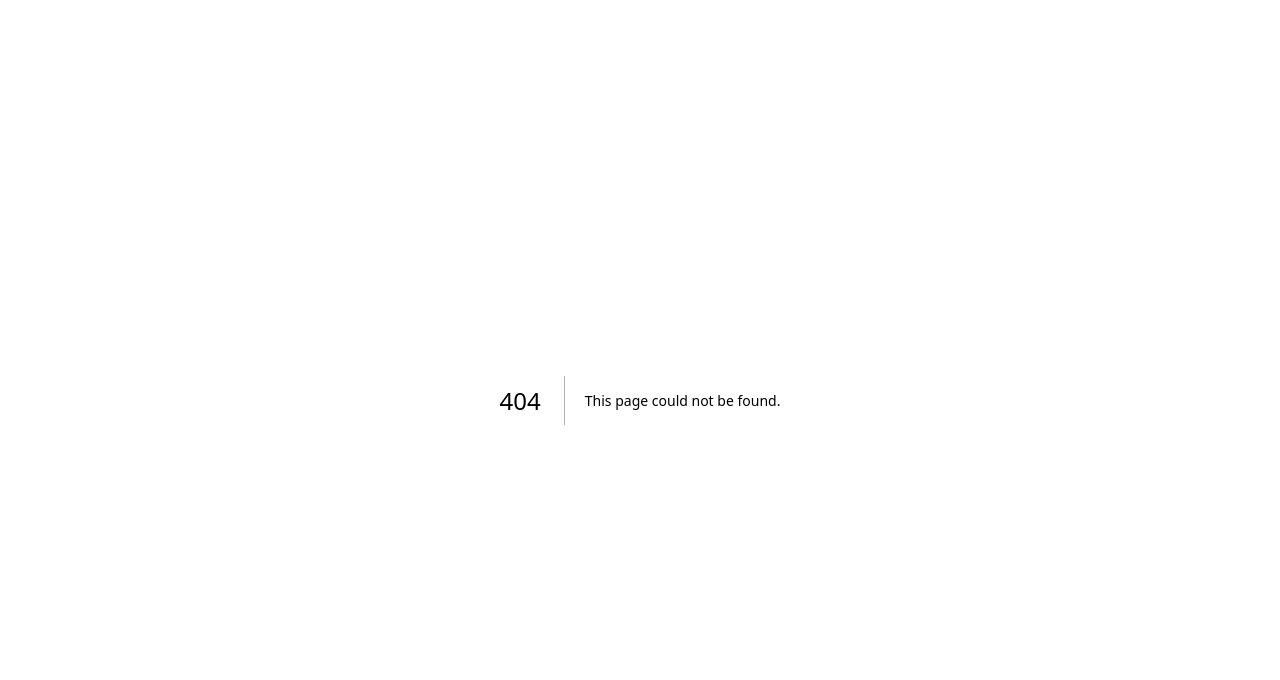
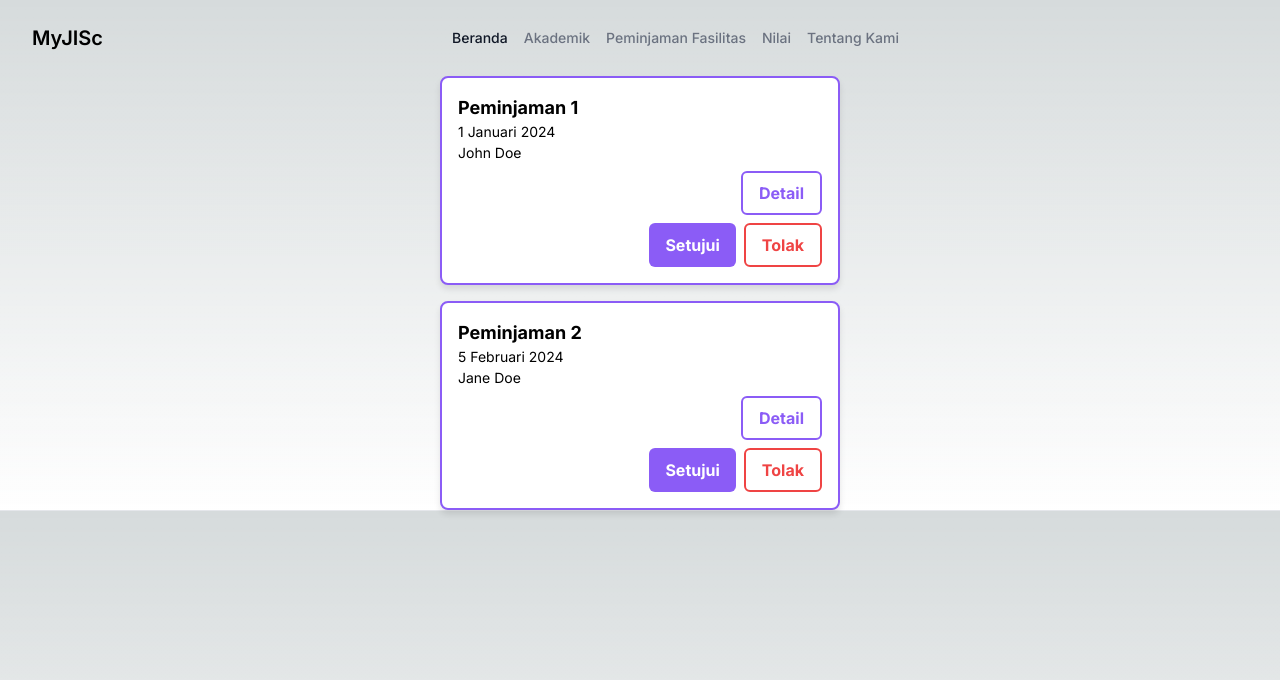
Before and after one commit to KingGedorah/d09-el-yasa-front-end, a Next.js app: page /inventaris/view-peminjaman in a window 1280 px wide. Before the commit this address had no page. Shown: the top 680 px of the page. Built offline with nearby package versions, Linux system fonts and the light colour scheme.

Commit message:
add view-all

```diff
--- /dev/null
+++ b/src/app/inventaris/view-peminjaman/page.js
@@ -0,0 +1,142 @@
+"use client";
+
+
+import React from 'react';
+
+const Page = () => {
+  // Data contoh untuk card
+  const data = [
+    {
+      id: 1,
+      namaPeminjaman: "Peminjaman 1",
+      tanggalPeminjaman: "1 Januari 2024",
+      namaPeminjam: "John Doe"
+    },
+    {
+      id: 2,
+      namaPeminjaman: "Peminjaman 2",
+      tanggalPeminjaman: "5 Februari 2024",
+      namaPeminjam: "Jane Doe"
+    }
+  ];
+
+  return (
+<div className="border-b border-gray-200 dark:border-gray-850">
+<div className="px-4 py-6 md:px-6 lg:px-8">
+    <div className="flex items-center justify-between">
+      <a className="flex gap-4 items-center font-nunito-sans" href="#">
+        <span className="font-semibold text-base sm:text-xl">MyJISc</span>
+      </a>
+      <nav className="hidden md:flex gap-4 text-sm font-nunito-sans">
+        <a className="font-medium text-gray-900 dark:text-gray-100" href="#">
+          Beranda
+        </a>
+        <a className="font-medium text-gray-500 dark:text-gray-400" href="#">
+          Akademik
+        </a>
+        <a className="font-medium text-gray-500 dark:text-gray-400" href="#">
+          Peminjaman Fasilitas
+        </a>
+        <a className="font-medium text-gray-500 dark:text-gray-400" href="#">
+          Nilai
+        </a>
+        <a className="font-medium text-gray-500 dark:text-gray-400" href="#">
+          Tentang Kami
+        </a>
+      </nav>
+      <div className="flex items-center gap-4 md:gap-6">
+        {/* <button type="button" className="text-sm font-medium font-nunito-sans">
+          Logout
+        </button> */}
+      </div>
+    </div>
+  </div>
+  <div className="flex justify-center">
+  <div className="flex flex-col gap-4">
+    {data.map(item => (
+      <div key={item.id} style={{ width: '400px', backgroundColor: '#FFFFFF', borderRadius: '8px', boxShadow: '0px 4px 6px rgba(0, 0, 0, 0.1)', padding: '16px', display: 'flex', flexDirection: 'column', gap: '8px', border: '2px solid #8B5CF6' }}>
+        <div>
+          <h3 style={{ fontSize: '1.125rem', fontWeight: 'bold' }}>{item.namaPeminjaman}</h3>
+          <p style={{ fontSize: '0.875rem' }}>{item.tanggalPeminjaman}</p>
+          <p style={{ fontSize: '0.875rem' }}>{item.namaPeminjam}</p>
+        </div>
+        <div style={{ display: 'flex', flexDirection: 'column', gap: '8px', alignItems: 'flex-end' }}>
+        <button style={{ backgroundColor: '#FFFFFF', color: '#8B5CF6', borderColor: '#8B5CF6', borderWidth: '2px', borderStyle: 'solid', fontWeight: 'bold', padding: '0.5rem 1rem', borderRadius: '0.375rem', cursor: 'pointer', transition: 'background-color 0.2s' }}>
+        Detail
+        </button>
+          <div style={{ display: 'flex', gap: '8px' }}>
+            <button style={{ backgroundColor: '#8B5CF6', color: '#FFFFFF', fontWeight: 'bold', padding: '0.5rem 1rem', borderRadius: '0.375rem', cursor: 'pointer', transition: 'background-color 0.2s' }}>
+              Setujui
+            </button>
+            <button style={{ backgroundColor: '#FFFFFF', color: '#EF4444', fontWeight: 'bold', padding: '0.5rem 1rem', borderColor: '#EF4444', borderWidth: '2px', borderStyle: 'solid', borderRadius: '0.375rem', cursor: 'pointer', transition: 'background-color 0.2s' }}>
+              Tolak
+            </button>
+          </div>
+        </div>
+      </div>
+    ))}
+  </div>
+</div>
+
+
+
+    </div>
+  );
+};
+
+export default Page;
+
+
+// import { useState, useEffect } from 'react';
+// import axios from 'axios'; // Jika menggunakan axios untuk fetching data
+
+// // Fungsi untuk melakukan fetch data dari backend
+// const fetchData = async () => {
+//   try {
+//     const response = await axios.get('url_api_backend');
+//     return response.data; // Mengembalikan data dari backend
+//   } catch (error) {
+//     console.error('Error fetching data:', error);
+//     return []; // Mengembalikan array kosong jika terjadi error
+//   }
+// };
+
+// const Page = () => {
+//   const [cards, setCards] = useState([]);
+
+//   useEffect(() => {
+//     const fetchCards = async () => {
+//       const data = await fetchData(); // Fetch data dari backend
+//       setCards(data); // Set data ke state cards
+//     };
+
+//     fetchCards();
+//   }, []); // Menggunakan useEffect untuk fetch data saat komponen pertama kali dirender
+
+//   return (
+//     <div className="flex flex-wrap justify-center">
+//       {cards.map((card, index) => (
+//         <div key={index} className="max-w-sm mx-4 my-4 bg-white rounded-lg overflow-hidden shadow-lg">
+//           <div className="px-6 py-4">
+//             <div className="font-bold text-xl mb-2">{card.namaPeminjaman}</div>
+//             <p className="text-gray-700 text-base mb-4">Tanggal Peminjaman: {card.tanggalPeminjaman}</p>
+//             <p className="text-gray-700 text-base mb-4">Nama Peminjam: {card.namaPeminjam}</p>
+//           </div>
+//           <div className="px-6 py-4 flex justify-between">
+//             <button className="bg-blue-500 hover:bg-blue-700 text-white font-bold py-2 px-4 rounded">
+//               Detail
+//             </button>
+//             <button className="bg-green-500 hover:bg-green-700 text-white font-bold py-2 px-4 rounded">
+//               Setujui
+//             </button>
+//             <button className="bg-red-500 hover:bg-red-700 text-white font-bold py-2 px-4 rounded">
+//               Tolak
+//             </button>
+//           </div>
+//         </div>
+//       ))}
+//     </div>
+//   );
+// };
+
+// export default Page;
```
